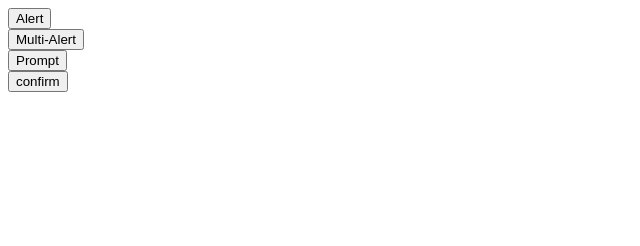
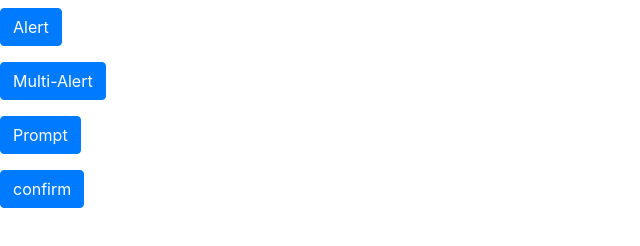
Before and after one commit to eriwoon/eriwoon.github.io, a plain HTML site: page testAlert.html in a window 1280 px wide. Shown: the whole page, without its empty margins (0-640 px from the left). Drawn offline with nearby package versions, Linux system fonts and the light colour scheme.

Commit message:
Update testAlert.html

```diff
--- a/testAlert.html
+++ b/testAlert.html
@@ -1,14 +1,20 @@
-<!DOCTYPE html>
-<html>
+<!doctype html>
+<html lang="en">
   <head>
+    <!-- Required meta tags -->
     <meta charset="utf-8">
-        <title>Test</title>
+    <meta name="viewport" content="width=device-width, initial-scale=1, shrink-to-fit=no">
+
+    <!-- Bootstrap CSS -->
+    <link rel="stylesheet" href="https://maxcdn.bootstrapcdn.com/bootstrap/4.0.0/css/bootstrap.min.css" integrity="sha384-Gn5384xqQ1aoWXA+058RXPxPg6fy4IWvTNh0E263XmFcJlSAwiGgFAW/dAiS6JXm" crossorigin="anonymous">
+
+    <title>Hello, world!</title>
   </head>
   <body>
-		<div><button id="alt">Alert</button></div>
-		<div><button id="mltalt">Multi-Alert</button></div>
-		<div><button id="pmt">Prompt</button></div>
-		<div><button id="cnf">confirm</button></div>
+    <div><button id="alt" class="btn btn-primary my-2">Alert</button></div>
+	<div><button id="mltalt" class="btn btn-primary my-2">Multi-Alert</button></div>
+	<div><button id="pmt" class="btn btn-primary my-2">Prompt</button></div>
+	<div><button id="cnf" class="btn btn-primary my-2">confirm</button></div>
        <script type="text/javascript">
 	var alt = document.getElementById("alt");
 	alt.onclick = function(){alert("Clicked alert")};
@@ -22,6 +28,6 @@
 
 	var malt = document.getElementById("cnf");
 	cnf.onclick = function(){confirm("Clicked comfirm")};
-		</script>
+
   </body>
 </html>
```
Lines whose indentation alone changed are shown as unchanged.
